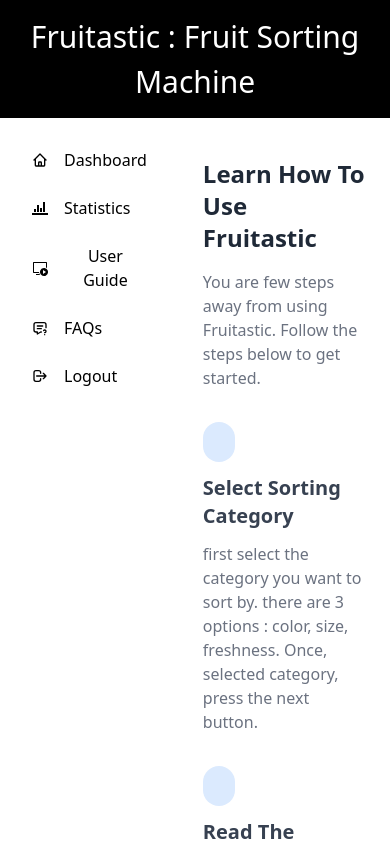
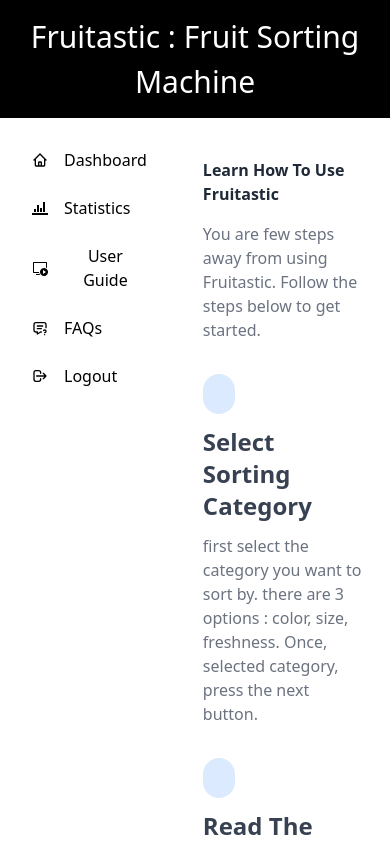
Before and after one commit to Rko-8001/Fruit-Sorting-Machine-Application, a React (Create React App) app in the folder client/: page /howToUse in a window 390 px wide. Shown: the top 844 px of the page. Built offline with nearby package versions, Linux system fonts and the light colour scheme; some icons are missing.

Commit message:
FIX: user guide page

```diff
--- a/client/src/components/howToUse/HowToUse.js
+++ b/client/src/components/howToUse/HowToUse.js
@@ -5,21 +5,22 @@
     <>
       <section class="bg-white ">
         <div class="container px-6 py-10 mx-auto">
-          <h1 class="text-2xl font-semibold text-gray-800 capitalize lg:text-3xl ">
+          <h1 class=" font-semibold text-gray-800 capitalize lg:text-3xl md:text-xl sm:text-lg">
             Learn how to use  <br/> Fruitastic
           </h1>
 
           <p class="mt-4 text-gray-500 xl:mt-6 ">
-            You are few steps away from using Fruitastic. Follow the steps below to get started.          </p>
+            You are few steps away from using Fruitastic. Follow the steps below to get started.
+          </p>
 
           <div class="grid grid-cols-1 gap-8 mt-8 xl:mt-12 xl:gap-16 md:grid-cols-2 xl:grid-cols-3">
             {Steps.map((step, index) => (
               <div key={index} class="space-y-3">
                 <span class="inline-block p-2 text-blue-500 bg-blue-100 rounded-full ">
-                    <step.button class="w-8 h-8" />
+                    <step.button class="w-10 h-auto md:w-7 sm:w-5" />
                 </span>
 
-                <h1 class="text-xl font-semibold text-gray-700 capitalize ">{step.name}</h1>
+                <h1 class="text-2xl md:text-xl sm:text-lg font-semibold text-gray-700 capitalize ">{step.name}</h1>
                 <p class="text-gray-500 ">{step.description}</p>
               </div>
             ))}
```
